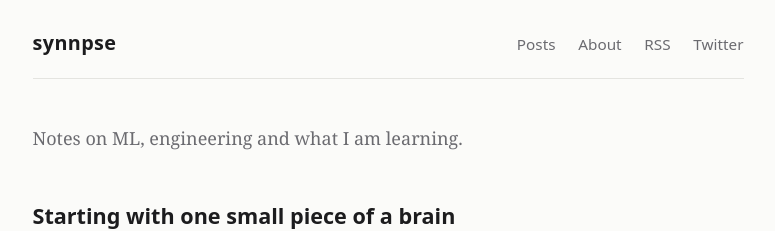
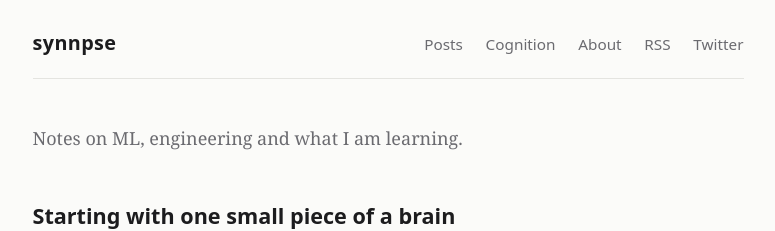
Before and after one commit to AnushaMishra/AnushaMishra.github.io, a Jekyll site: the page built from index.md, in a window 1280 px wide. Shown: the top 231 px of the page, without its empty margins (252-1027 px from the left). Built offline with Jekyll 4.4.1, drawn with Linux system fonts in a browser that asks for light colours.

Commit message:
Add Cognition link to site header

```diff
--- a/_layouts/default.html
+++ b/_layouts/default.html
@@ -16,6 +16,7 @@
     <a class="site-title" href="{{ '/' | relative_url }}">{{ site.title }}</a>
     <nav>
       <a href="{{ '/' | relative_url }}">Posts</a>
+      <a href="{{ '/cognition/' | relative_url }}">Cognition</a>
       <a href="{{ '/about/' | relative_url }}">About</a>
       <a href="{{ '/feed.xml' | relative_url }}">RSS</a>
       {% if site.twitter_handle != "" %}<a href="https://twitter.com/{{ site.twitter_handle }}">Twitter</a>{% endif %}
```
